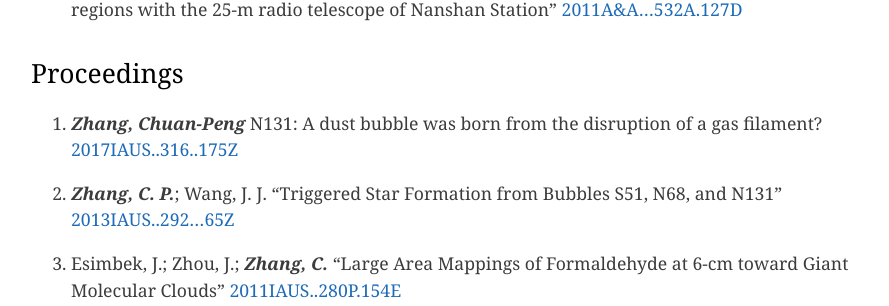
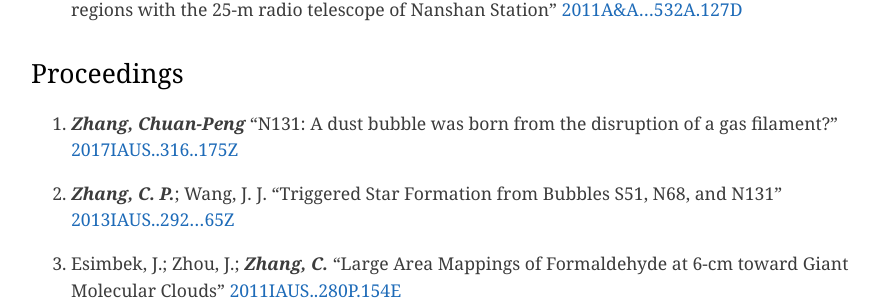
Before and after one commit to zcp521/zcp521.github.io, a Jekyll site: the page built from pub.md, in a window 1280 px wide and 900 px high, scrolled down 2165 px. Shown: the part 149-455 px from the top of the window, without its empty margins (193-1082 px from the left). Built offline with Jekyll 4.4.1, drawn with Linux system fonts in a browser that asks for light colours; some of the changed lines change nothing that is shown.

Commit message:
Initial commit

```diff
--- a/pub.md
+++ b/pub.md
@@ -102,7 +102,7 @@ tagline: "My publication list"
 ## Proceedings
 
 3. ***Zhang, Chuan-Peng***
-	N131: A dust bubble was born from the disruption of a gas filament?
+	"N131: A dust bubble was born from the disruption of a gas filament?"
 	[2017IAUS..316..175Z](http://adsabs.harvard.edu/cgi-bin/nph-data_query?bibcode=2017IAUS..316..175Z&db_key=AST&link_type=ABSTRACT)
 
 2. ***Zhang, C. P.***; Wang, J. J.
```
